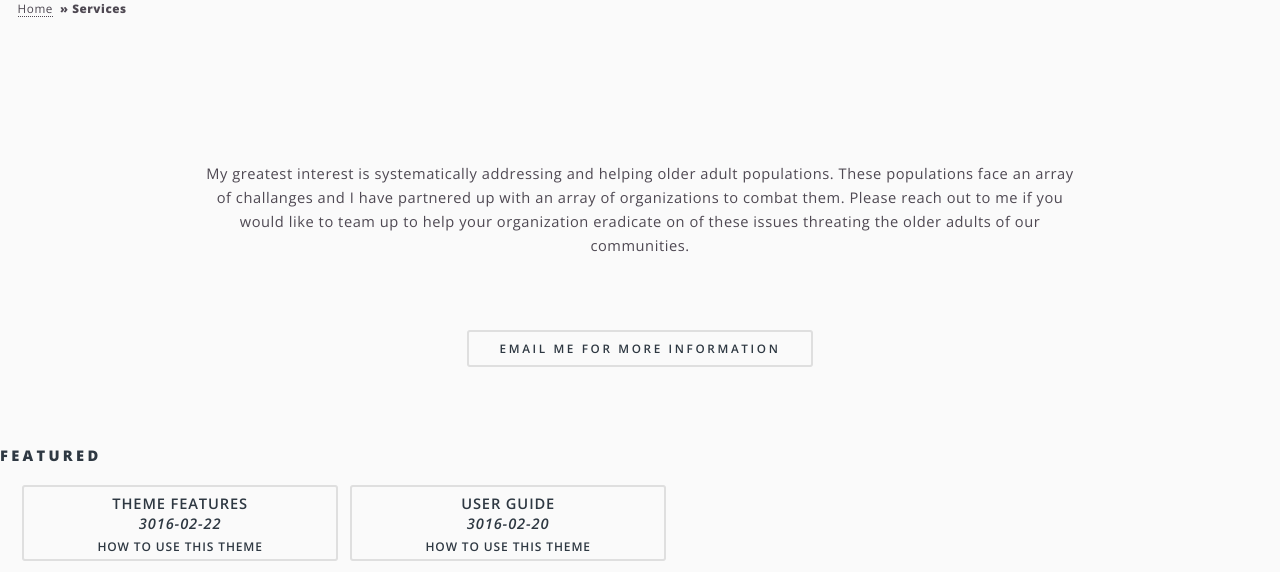
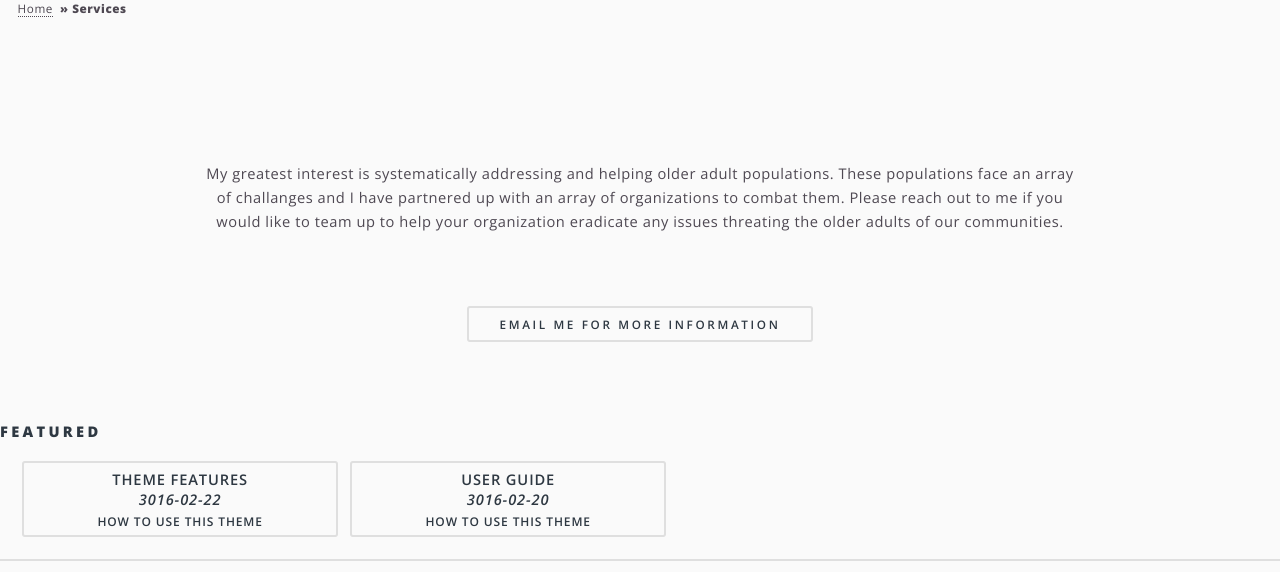
Before and after one commit to harshmoolani/h, a Jekyll site: the page built from _pages/z.html, in a window 1280 px wide and 900 px high, cut to the strip 328-900 px from the top of the window. Built offline with Jekyll 4.4.1, drawn with Linux system fonts in a browser that asks for light colours.

Commit message:
Update z.html

```diff
--- a/_pages/z.html
+++ b/_pages/z.html
@@ -14,7 +14,7 @@ if site.social.linkedin-square %}
 <br>
 <br>
 <br>
-  <center> My greatest interest is systematically addressing and helping older adult populations. These populations face an array of challanges and I have partnered up with an array of organizations to combat them. Please reach out to me if you would like to team up to help your organization eradicate on of these issues threating the older adults of our communities. </center>
+  <center> My greatest interest is systematically addressing and helping older adult populations. These populations face an array of challanges and I have partnered up with an array of organizations to combat them. Please reach out to me if you would like to team up to help your organization eradicate any issues threating the older adults of our communities. </center>
 <br>
 <br>
 <br>
```
